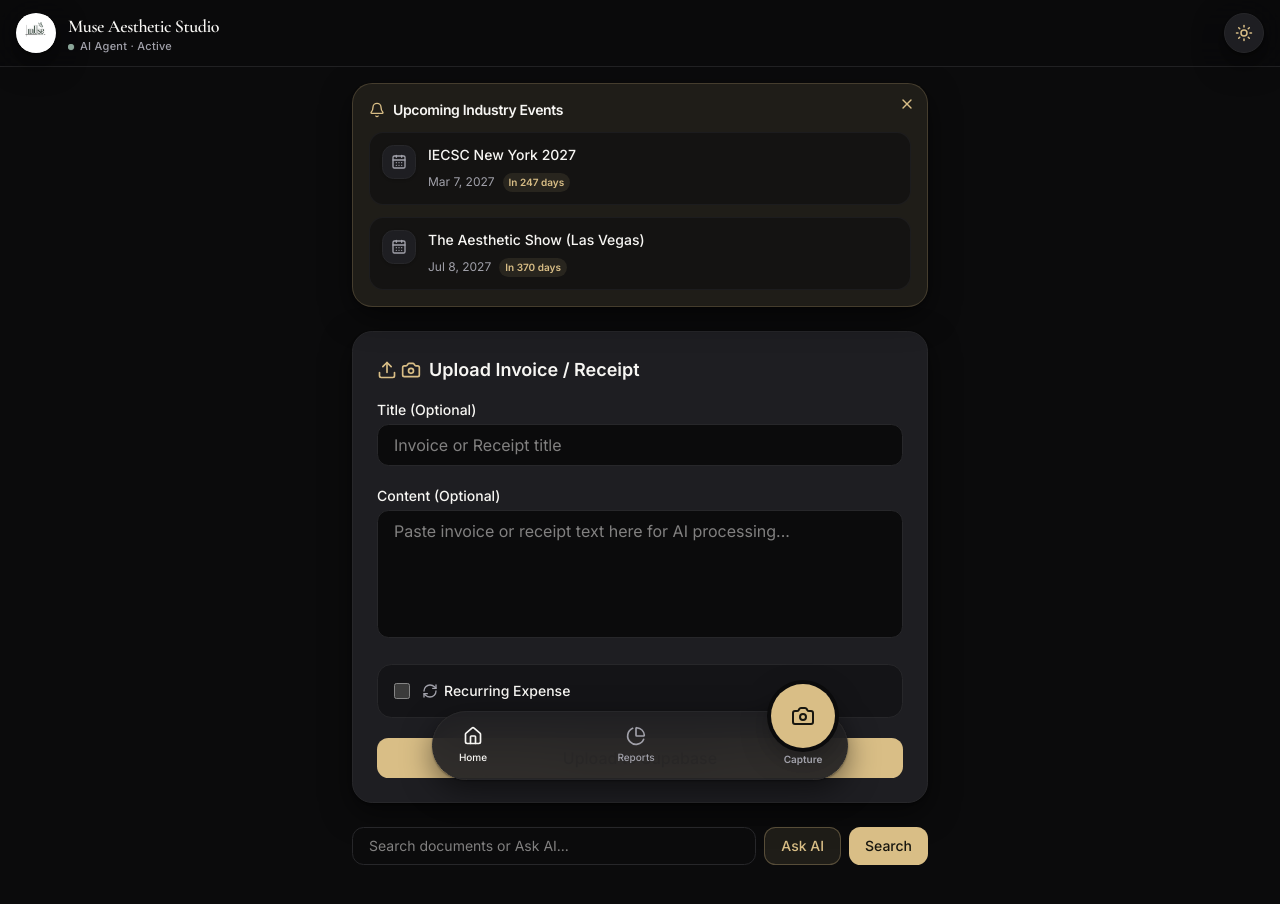
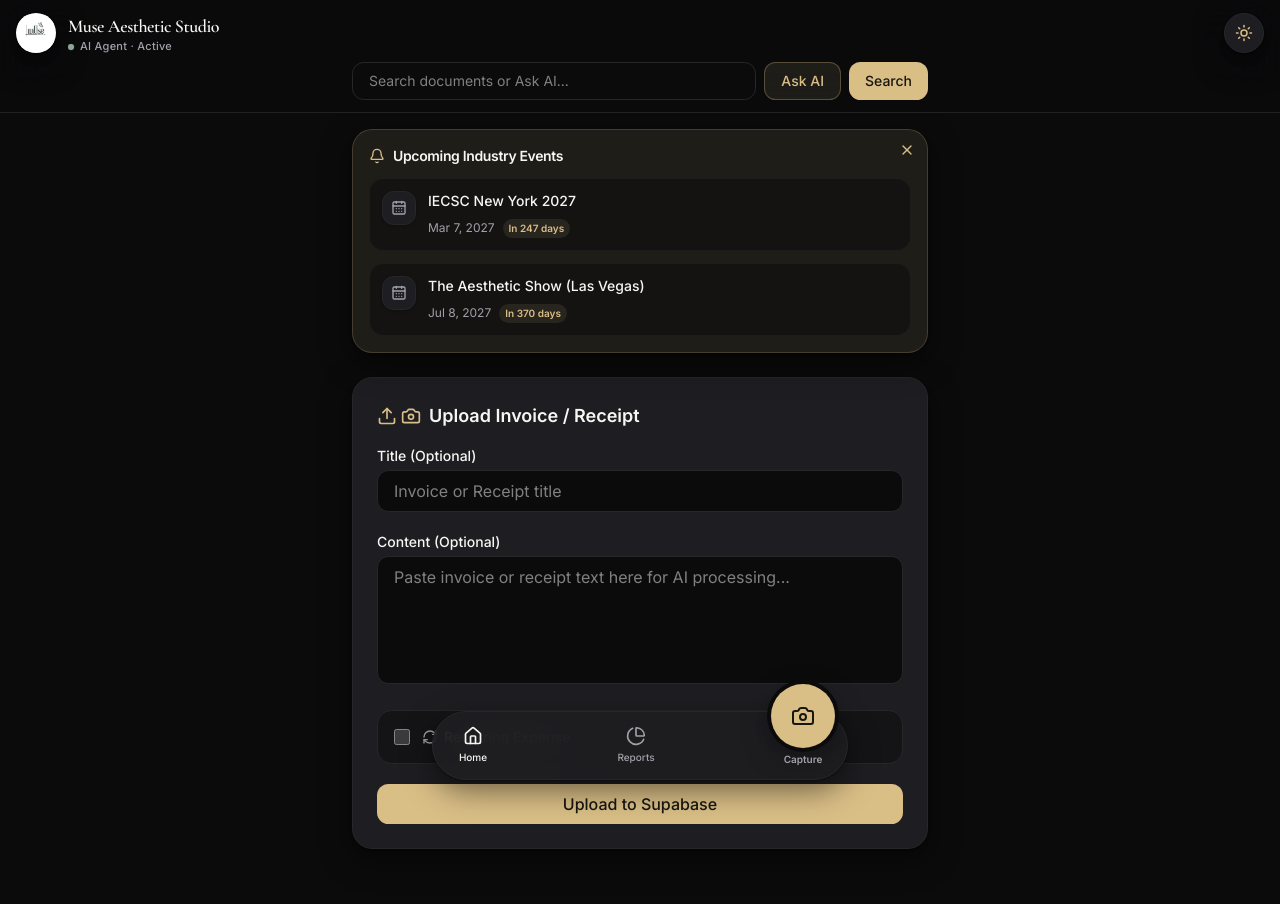
Before and after one commit to slashmcp/muse-aesthetic-studio-app, a Next.js app: page / in a window 1280 px wide. Shown: the top 904 px of the page. Built offline with nearby package versions, Linux system fonts and the light colour scheme.

Commit message:
Move SearchBar to Header so it is always accessible at the top

```diff
--- a/components/muse/app-shell.tsx
+++ b/components/muse/app-shell.tsx
@@ -37,6 +37,11 @@ export function AppShell() {
         theme={theme}
         onToggleTheme={toggleTheme}
         onOpenAI={() => setIsAIModalOpen(true)}
+        onAskAI={(q) => {
+          setInitialQuery(q)
+          setStartWithVoice(false)
+          setIsAIModalOpen(true)
+        }}
       />
 
       <main className="flex-1 space-y-6 px-4 pb-36 pt-4">
@@ -44,11 +49,6 @@ export function AppShell() {
           <div className="space-y-6 animate-in fade-in slide-in-from-bottom-4 duration-500">
             <UpcomingReminders />
             <DocumentUpload />
-            <SearchBar onAskAI={(q) => {
-              setInitialQuery(q)
-              setStartWithVoice(false)
-              setIsAIModalOpen(true)
-            }} />
           </div>
         )}
         {activeTab === 'reports' && <ReportsTab />}
--- a/components/muse/header.tsx
+++ b/components/muse/header.tsx
@@ -2,19 +2,22 @@
 
 import Image from 'next/image'
 import { Moon, Sun, Sparkles } from 'lucide-react'
+import { SearchBar } from './search-bar'
 
 export function Header({
   theme,
   onToggleTheme,
   onOpenAI,
+  onAskAI,
 }: {
   theme: 'dark' | 'light'
   onToggleTheme: () => void
   onOpenAI?: () => void
+  onAskAI?: (query: string) => void
 }) {
   return (
     <header className="sticky top-0 z-30 border-b border-border/80 bg-background/80 backdrop-blur-xl">
-      <div className="flex items-center justify-between gap-3 px-4 py-3">
+      <div className="flex items-center justify-between gap-3 px-4 pt-3 pb-2">
         <div className="flex items-center gap-3">
           <div className="flex h-10 w-10 items-center justify-center overflow-hidden rounded-xl bg-white shadow-soft ring-1 ring-border">
             <Image
@@ -66,6 +69,9 @@ export function Header({
           </button>
         </div>
       </div>
+      <div className="px-4 pb-3">
+        <SearchBar onAskAI={onAskAI} />
+      </div>
     </header>
   )
 }
```
